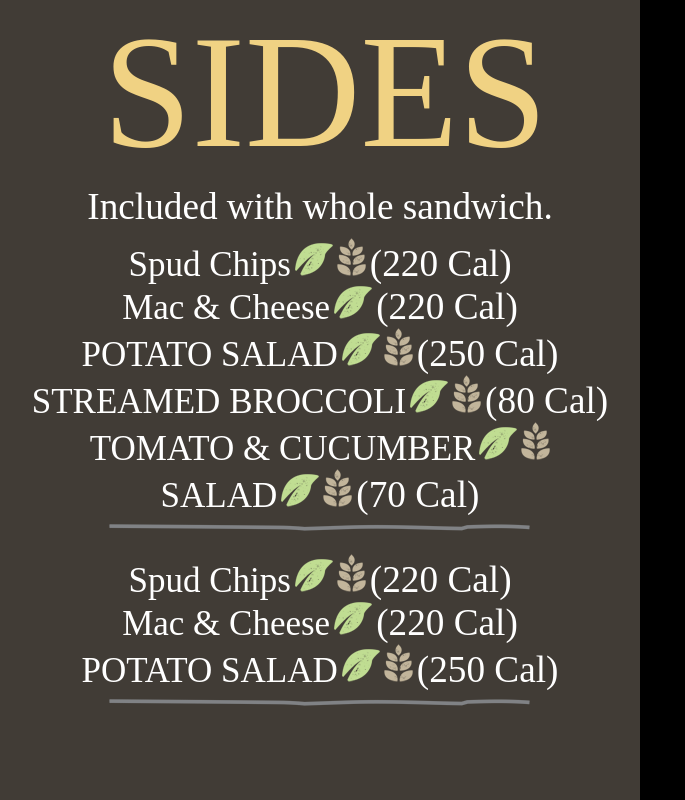
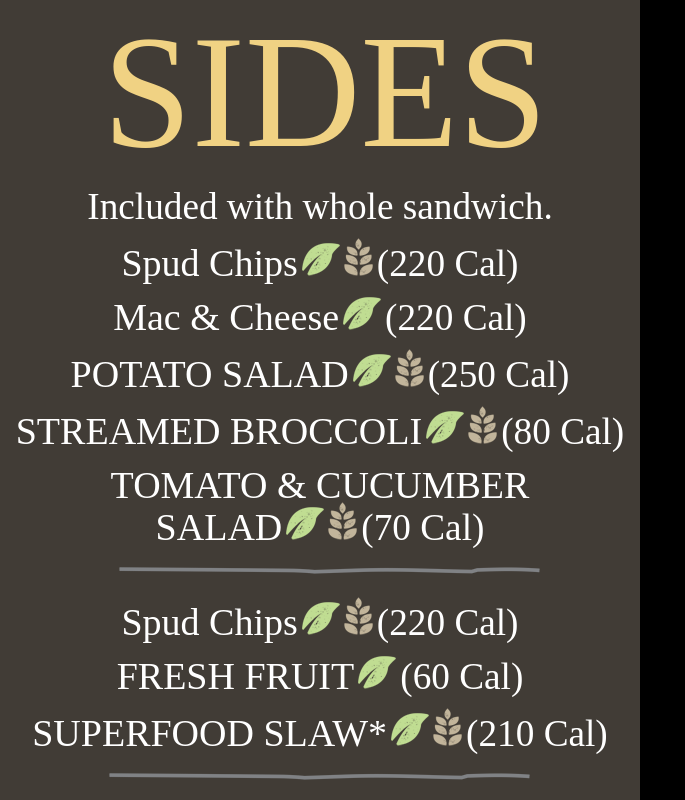
Before and after one commit to morenge/Work-Projects, a plain HTML site: page index.HTML in a window 1280 px wide. Shown: the top 800 px of the page, without its empty margins (0-685 px from the left). Drawn offline with Linux system fonts and the light colour scheme.

Commit message:
Add files via upload

```diff
--- a/index.HTML
+++ b/index.HTML
@@ -10,14 +10,14 @@
 
 
 <body>
-         <!--<img src="media/Sides.jpg" style="position: absolute;"> -->
+         <!--<img src="media/Sides.jpg" style="position: absolute;">-->
 
     <div class="asset-wrapper">
         <div class="header-wrapper">
             <span class="header-sides">SIDES</span>
         </div>
 
-        <div class="cals">Included with whole sandwich.</div>
+        <div class="cals" style ="font-weight:10px;">Included with whole sandwich.</div>
 
         <div class="item-wrapper" style="margin-top: 10px;">
             <div class="item">Spud Chips</div>
@@ -47,18 +47,16 @@
         </div>
         <div class="item-wrapper">
             <div class="item">TOMATO & CUCUMBER</div>
-            <img src="media/Veggie.png">
-            <img src="media/GlutenSensitive.png">
-            <!--<div class="cals">(<span class="Calories Calories-XXXX">250</span> Cal)</div> -->
+
         </div>
-        <div class="item-wrapper">
+        <div class="item-wrapper" style="margin-top:-15px;">
             <div class="item">SALAD</div>
             <img src="media/Veggie.png">
             <img src="media/GlutenSensitive.png">
             <div class="cals">(<span class="Calories Calories-XXXX">70</span> Cal)</div>
         </div>
 
-        <img src="media/Sides-line.png">
+        <img src="media/Sides-line.png" style ="margin-right:-20px;">
 
         <!-- Second Section-->
 
@@ -70,16 +68,16 @@
         </div>
 
         <div class="item-wrapper">
-            <div class="item">Mac & Cheese</div>
+            <div class="item">FRESH FRUIT</div>
             <img src="media/Veggie.png">
-            <div class="cals">(<span class="Calories Calories-XXXX">220</span> Cal)</div>
+            <div class="cals">(<span class="Calories Calories-XXXX">60</span> Cal)</div>
         </div>
 
         <div class="item-wrapper">
-            <div class="item">POTATO SALAD</div>
+            <div class="item">SUPERFOOD SLAW*</div>
             <img src="media/Veggie.png">
             <img src="media/GlutenSensitive.png">
-            <div class="cals">(<span class="Calories Calories-XXXX">250</span> Cal)</div>
+            <div class="cals">(<span class="Calories Calories-XXXX">210</span> Cal)</div>
         </div>
 
         <img src="media/Sides-line.png">
--- a/style.css
+++ b/style.css
@@ -53,21 +53,26 @@ body {
 
 }
 .cals {
-    font-size: 80px;
+    font-size: 37.25px;
     color:#fff;
     font-family: "DINOT-CondMedium";
     font-size:37.25px;
     text-align:center;
-    margin-bottom:20px;
     display:inline;
+    font-weight:100;
+
 }
 .item{
     font-family: "MicrobrewOne";
-    font-size: 35px;
+    font-size: 38px;
     color: #fff;
     display: inline-block;
     text-align:center;
+    font-weight: 50;
 
 
 }
+.item-wrapper{
+    margin:10px;
+}
 .chrome {}
```
